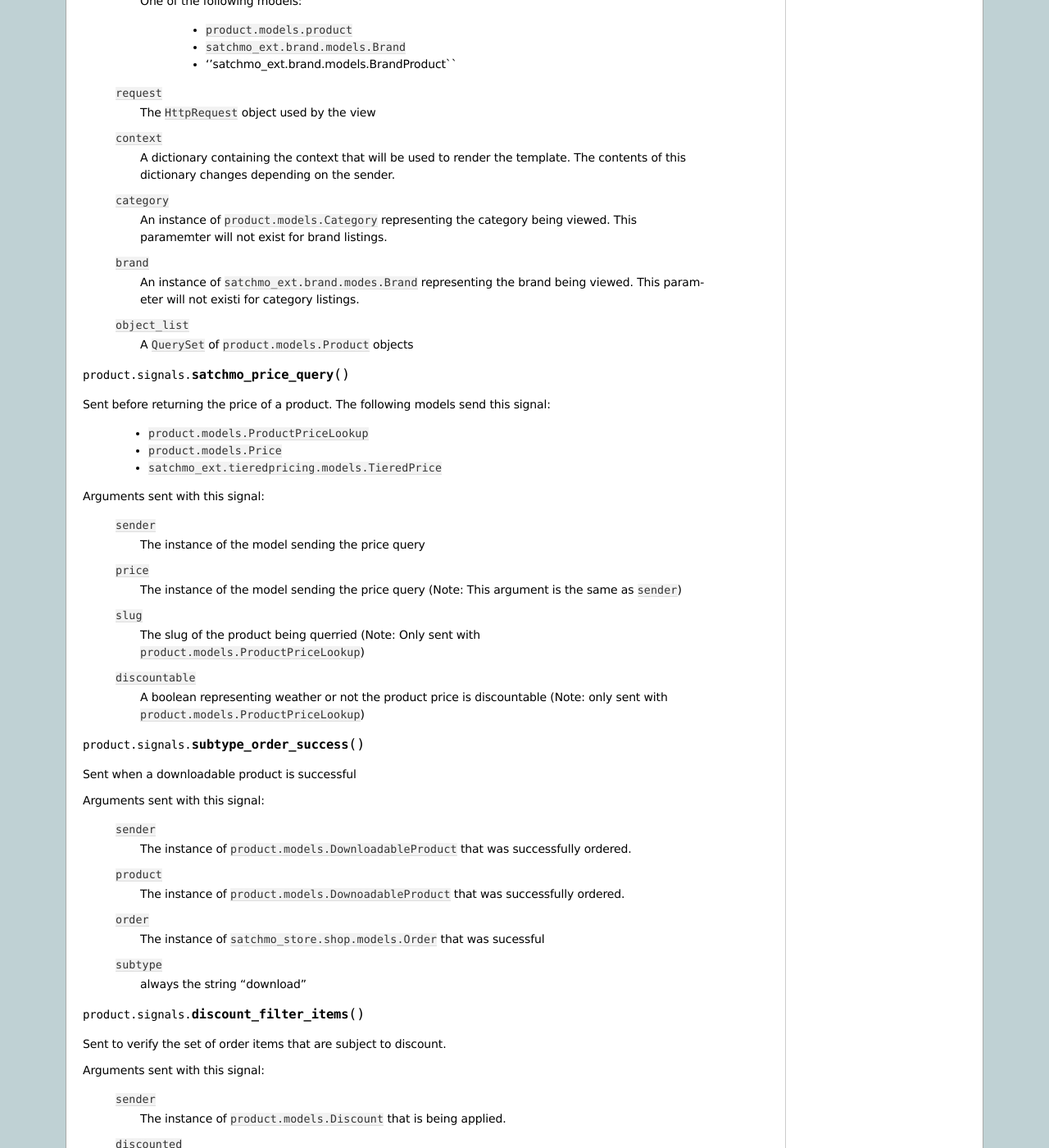
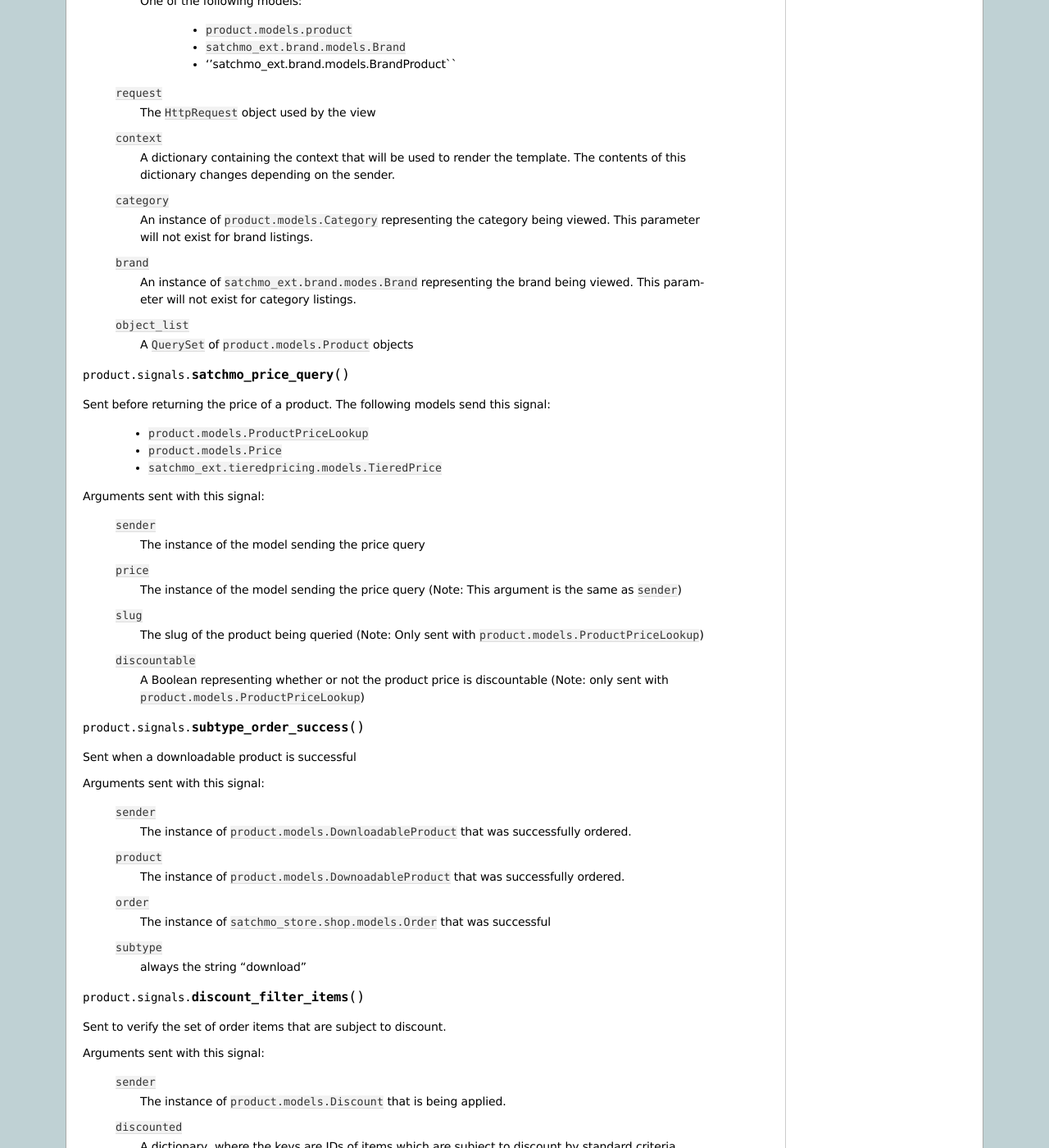
Before and after one commit to opencoca/WEB-Satchmo, a Sphinx documentation site: the page built from docs/signals.txt, in a window 1280 px wide and 1400 px high, scrolled down 10926 px. Shown: the whole window at 82% size. Built offline with Sphinx 7.4.7, drawn with Linux system fonts in a browser that asks for light colours; some of the changed text lies outside the part shown.

Commit message:
docs/signals: some grammar and spelling fixes

```diff
--- a/docs/signals.txt
+++ b/docs/signals.txt
@@ -157,10 +157,10 @@
 Arguments sent with this signal:
 
     ``sender``
-        The instance of ``satchmo_store.shop.models.CartItem`` being querried for price overrides.
+        The instance of ``satchmo_store.shop.models.CartItem`` being queried for price overrides.
 
     ``cartitem``
-        The instance of ``satchmo_store.shop.models.CartItem`` being querried for price overrides (Note: this argument is the same as ``sender``)
+        The instance of ``satchmo_store.shop.models.CartItem`` being queried for price overrides (Note: this argument is the same as ``sender``)
 
 .. function:: satchmo_cart_details_query
 
@@ -403,7 +403,7 @@
         The instance of ``satchmo_store.contact.models.Contact`` that was saved to the database
 
     ``subscribed``
-        A boolean reflecting weather or not the user subscribed to a newsletter (defaults to False)
+        A boolean reflecting whether or not the user subscribed to a newsletter (defaults to False)
 
     ``data``
         The cleaned_data dictionary of the submitted form
@@ -572,10 +572,10 @@
         A dictionary containing the context that will be used to render the template. The contents of this dictionary changes depending on the sender.
 
     ``category``
-        An instance of ``product.models.Category`` representing the category being viewed. This paramemter will not exist for brand listings.
+        An instance of ``product.models.Category`` representing the category being viewed. This parameter will not exist for brand listings.
 
     ``brand``
-        An instance of ``satchmo_ext.brand.modes.Brand`` representing the brand being viewed. This parameter will not existi for category listings.
+        An instance of ``satchmo_ext.brand.modes.Brand`` representing the brand being viewed. This parameter will not exist for category listings.
 
     ``object_list``
         A ``QuerySet`` of ``product.models.Product`` objects
@@ -599,10 +599,10 @@
         The instance of the model sending the price query (Note: This argument is the same as ``sender``)
 
     ``slug``
-        The slug of the product being querried (Note: Only sent with ``product.models.ProductPriceLookup``)
+        The slug of the product being queried (Note: Only sent with ``product.models.ProductPriceLookup``)
 
     ``discountable``
-        A boolean representing weather or not the product price is discountable (Note: only sent with ``product.models.ProductPriceLookup``)
+        A Boolean representing whether or not the product price is discountable (Note: only sent with ``product.models.ProductPriceLookup``)
 
 .. function:: subtype_order_success
 
@@ -617,7 +617,7 @@
         The instance of ``product.models.DownoadableProduct`` that was successfully ordered.
 
     ``order``
-        The instance of ``satchmo_store.shop.models.Order`` that was sucessful
+        The instance of ``satchmo_store.shop.models.Order`` that was successful
 
     ``subtype``
         always the string "download"
```
Also changed, not shown: other parts of docs/signals.txt (+5 -5 lines).
